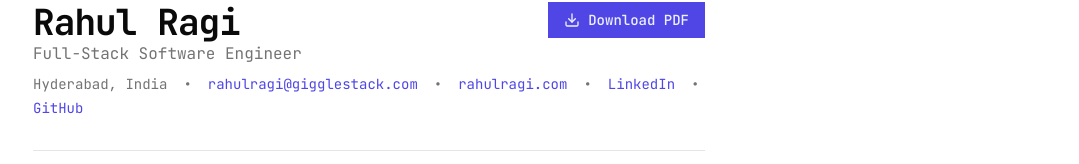
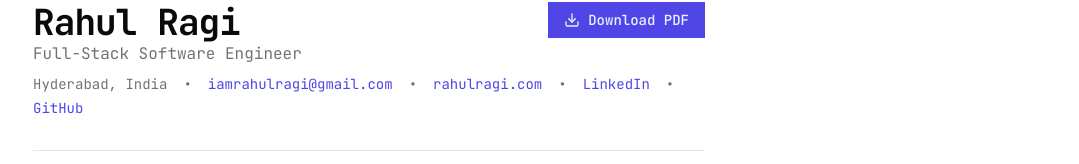
Before and after one commit to rahulragidev/personal-website-template, a Next.js app: page /resume in a window 1280 px wide. Shown: the part 190-354 px from the top of the page, without its empty margins (95-1174 px from the left). Built offline with nearby package versions, Linux system fonts and the light colour scheme.

Commit message:
Update contact email across multiple components to reflect new address. Modify toolkit page to include updated tool title and description for clarity and accuracy.

```diff
--- a/app/page.tsx
+++ b/app/page.tsx
@@ -93,8 +93,8 @@ export default function Page() {
 							Follow on LinkedIn
 						</SocialLink>
 						<Separator className="my-6" />
-						<SocialLink href="mailto:rahulragi@gigglestack.com" icon={Mail}>
-							rahulragi@gigglestack.com
+						<SocialLink href="mailto:iamrahulragi@gmail.com" icon={Mail}>
+							iamrahulragi@gmail.com
 						</SocialLink>
 					</ul>
 				</div>
--- a/app/resume/page.tsx
+++ b/app/resume/page.tsx
@@ -80,10 +80,10 @@ export default function ResumePage() {
 					<span>Hyderabad, India</span>
 					<span>•</span>
 					<Link
-						href="mailto:rahulragi@gigglestack.com"
+						href="mailto:iamrahulragi@gmail.com"
 						className="text-primary hover:underline"
 					>
-						rahulragi@gigglestack.com
+						iamrahulragi@gmail.com
 					</Link>
 					<span>•</span>
 					<Link
--- a/app/toolkit/page.tsx
+++ b/app/toolkit/page.tsx
@@ -159,7 +159,7 @@ export default function Uses() {
 						helps me think through the approach before I start writing code.
 					</Tool>
 					<Tool
-						title="Claude Opus 4.5"
+						title="Claude Opus 4.6"
 						href="https://www.anthropic.com/claude/opus"
 					>
 						For bigger changes that touch a lot of files. It gets things right
@@ -169,9 +169,9 @@ export default function Uses() {
 						I ask it to review code or help debug when I want a second opinion.
 						Different models notice different things.
 					</Tool>
-					<Tool title="ChatGPT 5.2" href="https://chatgpt.com">
-						Same idea, another set of eyes. I throw the same problem at multiple
-						models and compare what they say.
+					<Tool title="Codex 5.3 Research" href="https://openai.com/index/introducing-codex/">
+						OpenAI&apos;s research-focused coding model. Good for digging into
+						unfamiliar codebases and exploring solutions I haven&apos;t considered.
 					</Tool>
 				</ToolsSection>
 				<Separator className="my-12" />
--- a/lib/resume-pdf.tsx
+++ b/lib/resume-pdf.tsx
@@ -142,8 +142,8 @@ export function ResumePDF() {
 					<Text style={styles.title}>Full-Stack Software Engineer</Text>
 					<View style={styles.contactRow}>
 						<Text style={styles.contactItem}>Hyderabad, India</Text>
-						<Link style={styles.link} src="mailto:rahulragi@gigglestack.com">
-							rahulragi@gigglestack.com
+						<Link style={styles.link} src="mailto:iamrahulragi@gmail.com">
+							iamrahulragi@gmail.com
 						</Link>
 						<Link style={styles.link} src="https://rahulragi.com">
 							rahulragi.com
```
